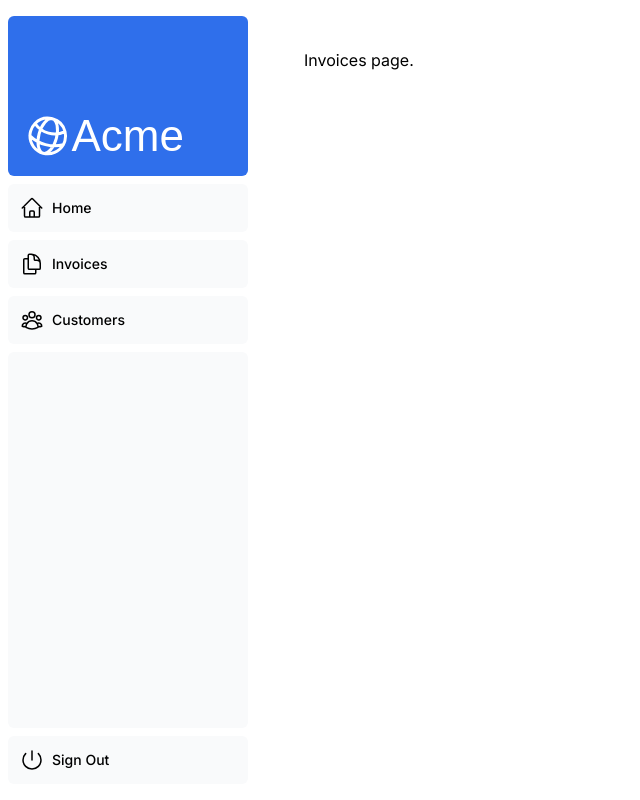
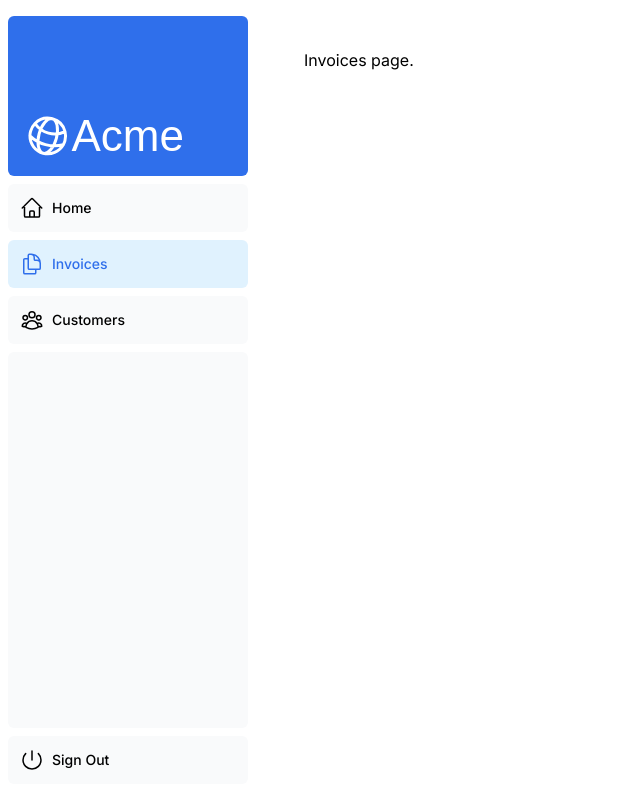
Before and after one commit to Aerolii/aero-nextjs-dashboard, a Next.js app: page /dashboard/invoices in a window 1280 px wide. Shown: the whole page, without its empty margins (0-640 px from the left). Built offline with nearby package versions, Linux system fonts and the light colour scheme; a web font is replaced by a local one.

Commit message:
feat: 更新侧边导航组件，添加路径状态管理和动态样式支持

```diff
--- a/app/ui/dashboard/nav-links.tsx
+++ b/app/ui/dashboard/nav-links.tsx
@@ -1,4 +1,9 @@
+"use client";
+
 import Link from "next/link";
+import { usePathname } from "next/navigation";
+
+import clsx from "clsx";
 
 import {
   UserGroupIcon,
@@ -19,6 +24,9 @@
 ];
 
 export default function NavLinks() {
+  const pathname = usePathname();
+  console.log("pathname :>> ", pathname);
+
   return (
     <>
       {links.map((link) => {
@@ -27,7 +35,12 @@
           <Link
             key={link.name}
             href={link.href}
-            className="flex h-[48px] grow items-center justify-center gap-2 rounded-md bg-gray-50 p-3 text-sm font-medium hover:bg-sky-100 hover:text-blue-600 md:flex-none md:justify-start md:p-2 md:px-3"
+            className={clsx(
+              "flex h-[48px] grow items-center justify-center gap-2 rounded-md bg-gray-50 p-3 text-sm font-medium hover:bg-sky-100 hover:text-blue-600 md:flex-none md:justify-start md:p-2 md:px-3",
+              {
+                "bg-sky-100 text-blue-600": pathname === link.href,
+              }
+            )}
           >
             <LinkIcon className="w-6" />
             <p className="hidden md:block">{link.name}</p>
```
